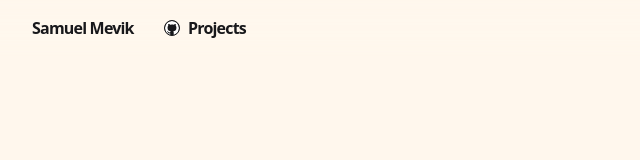
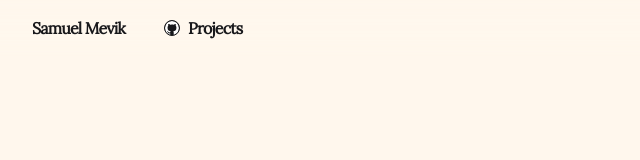
Before and after one commit to samuelmevik/portfolio, a website built with Vite: page index.html in a window 1280 px wide. Shown: the full height of the page, 232-872 px from the left. Built offline with nearby package versions, Linux system fonts and the light colour scheme; files whose address does not match are found by name.

Commit message:
fontFamily

```diff
--- a/index.html
+++ b/index.html
@@ -6,6 +6,12 @@
     <meta name="viewport" content="width=device-width, initial-scale=1.0" />
     <link rel="stylesheet" href="/src/style.css" />
     <title>Samuel Mevik</title>
+    <link rel="preconnect" href="https://fonts.googleapis.com" />
+    <link rel="preconnect" href="https://fonts.gstatic.com" crossorigin />
+    <link
+      href="https://fonts.googleapis.com/css2?family=Lora&display=swap"
+      rel="stylesheet"
+    />
   </head>
   <body
     class="break-words bg-orange-50 leading-6 text-zinc-900 transition-colors duration-500 dark:bg-zinc-900 dark:text-zinc-300"
--- a/tailwind.config.js
+++ b/tailwind.config.js
@@ -1,9 +1,16 @@
 /** @type {import('tailwindcss').Config} */
+
+const defaultTheme = require("tailwindcss/defaultTheme");
+
 export default {
   darkMode: "class",
   content: ["./index.html", "./src/**/*.{js,ts}"],
   theme: {
-    extend: {},
+    extend: {
+      fontFamily: {
+        sans: ["'Lora'", ...defaultTheme.fontFamily.sans],
+      },
+    },
   },
   plugins: [],
 };
```
